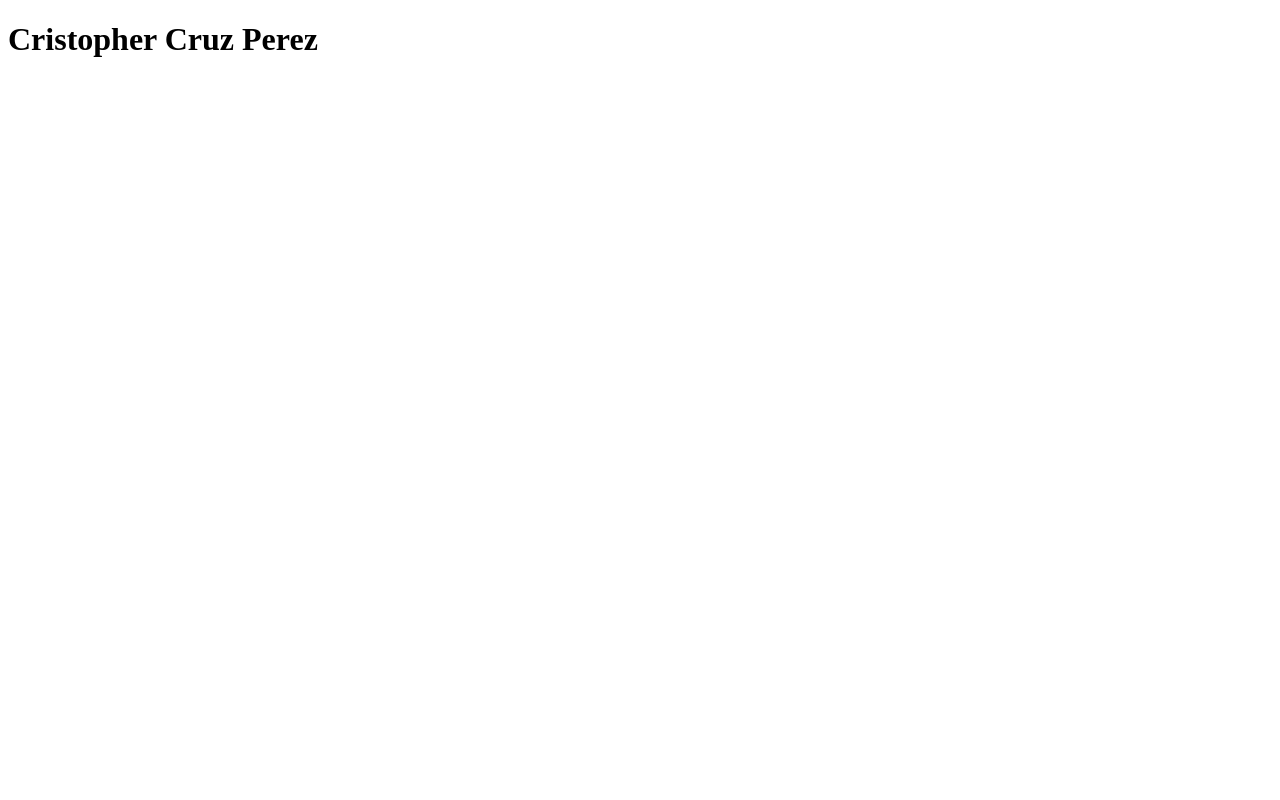
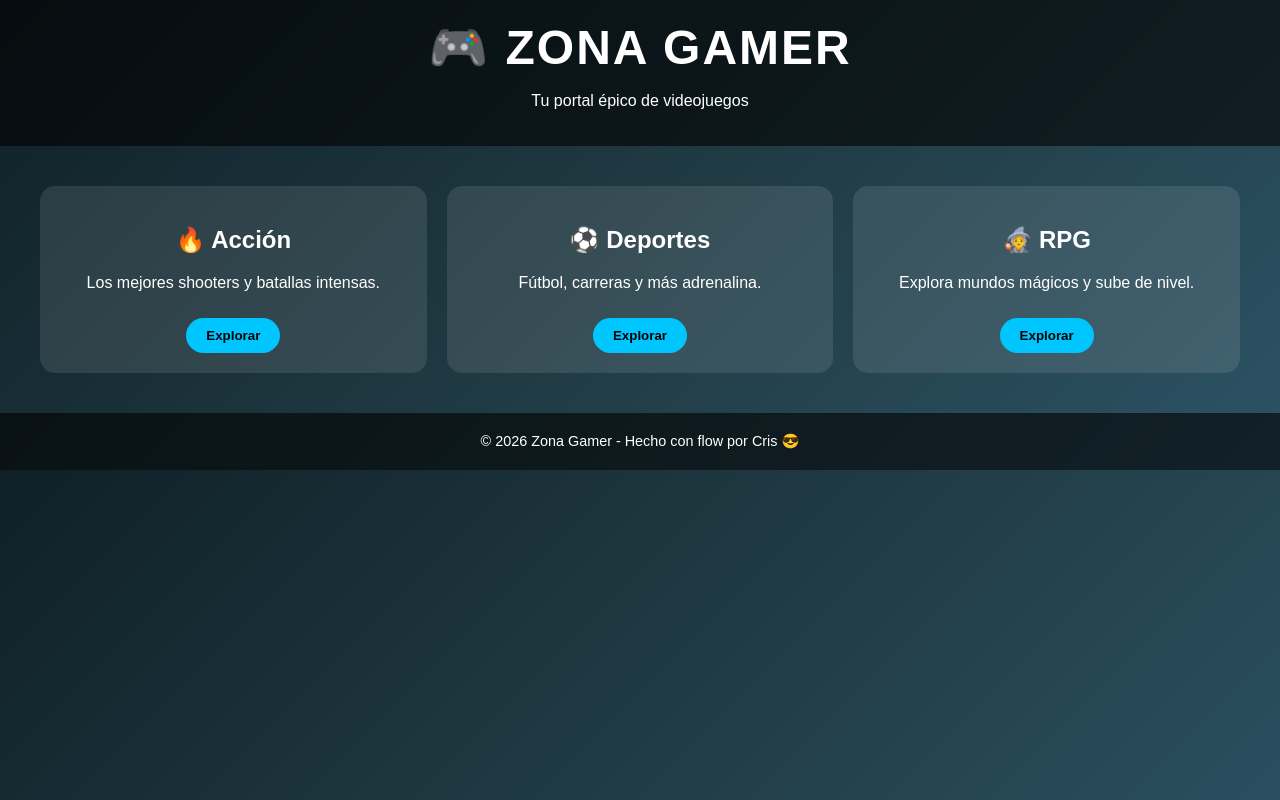
Before and after one commit to RamsesHrndz/Practica_Conflicto, a plain HTML site: page index.html in a window 1280 px wide. Drawn offline with Linux system fonts and the light colour scheme.

Commit message:
cambios a la pagina 2

```diff
--- a/index.html
+++ b/index.html
@@ -1,13 +1,100 @@
 <!DOCTYPE html>
-<html lang="en">
+<html lang="es">
 <head>
     <meta charset="UTF-8">
     <meta name="viewport" content="width=device-width, initial-scale=1.0">
-    <title>Document</title>
+    <title>Zona Gamer</title>
+    <style>
+        body {
+            margin: 0;
+            font-family: Arial, sans-serif;
+            background: linear-gradient(135deg, #0f2027, #203a43, #2c5364);
+            color: white;
+            text-align: center;
+        }
+
+        header {
+            padding: 20px;
+            background: rgba(0,0,0,0.6);
+        }
+
+        h1 {
+            margin: 0;
+            font-size: 3rem;
+            letter-spacing: 2px;
+        }
+
+        .games {
+            display: grid;
+            grid-template-columns: repeat(auto-fit, minmax(200px, 1fr));
+            gap: 20px;
+            padding: 40px;
+        }
+
+        .card {
+            background: rgba(255,255,255,0.1);
+            padding: 20px;
+            border-radius: 15px;
+            transition: 0.3s ease;
+        }
+
+        .card:hover {
+            transform: scale(1.05);
+            background: rgba(255,255,255,0.2);
+        }
+
+        button {
+            margin-top: 10px;
+            padding: 10px 20px;
+            border: none;
+            border-radius: 20px;
+            background: #00c6ff;
+            color: black;
+            font-weight: bold;
+            cursor: pointer;
+        }
+
+        button:hover {
+            background: #00f2fe;
+        }
+
+        footer {
+            padding: 20px;
+            background: rgba(0,0,0,0.6);
+            font-size: 0.9rem;
+        }
+    </style>
 </head>
 <body>
-    <h1>
-        Cristopher Cruz Perez
-    </h1>
+
+<header>
+    <h1>🎮 ZONA GAMER</h1>
+    <p>Tu portal épico de videojuegos</p>
+</header>
+
+<section class="games">
+    <div class="card">
+        <h2>🔥 Acción</h2>
+        <p>Los mejores shooters y batallas intensas.</p>
+        <button>Explorar</button>
+    </div>
+
+    <div class="card">
+        <h2>⚽ Deportes</h2>
+        <p>Fútbol, carreras y más adrenalina.</p>
+        <button>Explorar</button>
+    </div>
+
+    <div class="card">
+        <h2>🧙 RPG</h2>
+        <p>Explora mundos mágicos y sube de nivel.</p>
+        <button>Explorar</button>
+    </div>
+</section>
+
+<footer>
+    © 2026 Zona Gamer - Hecho con flow por Cris 😎
+</footer>
+
 </body>
 </html>
```
